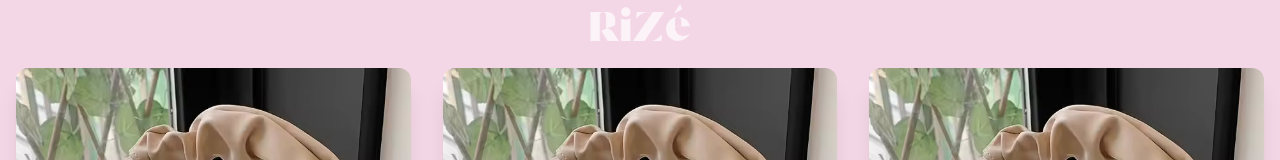
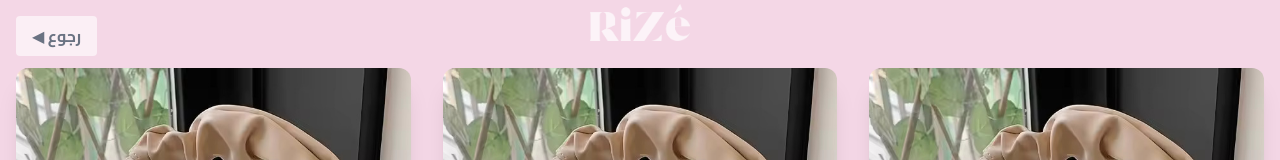
Before and after one commit to hurlx/add, a Next.js app: page /Bag in a window 1280 px wide. Shown: the top 160 px of the page. Built offline with nearby package versions, Linux system fonts and the light colour scheme.

Commit message:
Update layout.js

```diff
--- a/app/layout.js
+++ b/app/layout.js
@@ -3,6 +3,7 @@ import "./globals.css";
 import Footer from "@/components/Footer";
 import LenisWrapper from "@/components/LenisWrapper";
 import Link from "next/link";
+import BackButton from "@/components/BackButton";
 
 const geistSans = Geist({
   variable: "--font-geist-sans",
@@ -37,6 +38,7 @@ export default function RootLayout({ children }) {
 </div>
 
         <main className="relative z-10">
+          <BackButton />
           {children}
           <Footer />
         </main>
```
